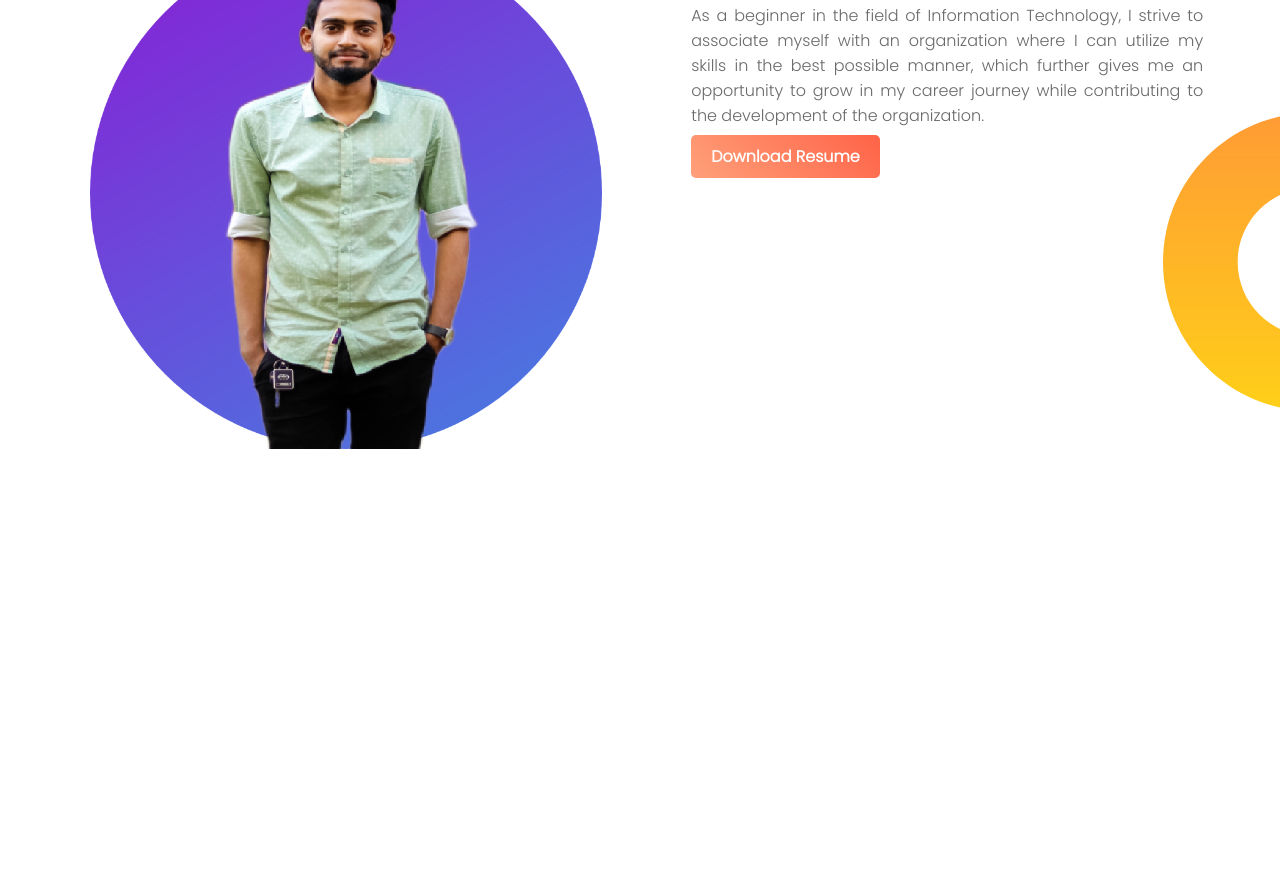
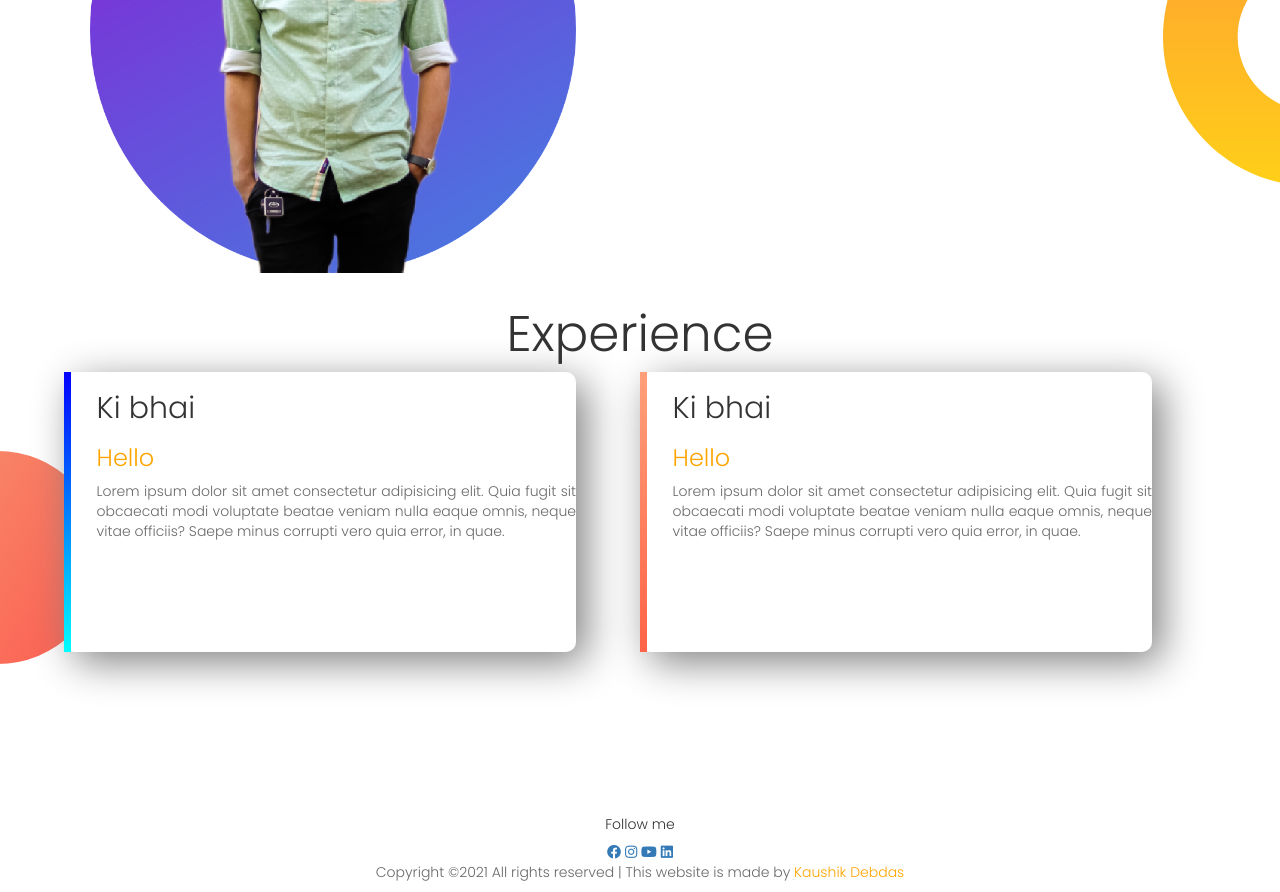
Before and after one commit to KaushikDebdas/Web_Portfolio, a plain HTML site: page index.html in a window 1280 px wide. Shown: the part 713-1605 px from the top of the page. Before the commit the page ends 1300 px from the top, so only its background shows below. Drawn offline with nearby package versions, Linux system fonts and the light colour scheme.

Commit message:
experience & footer part complete

```diff
--- a/css/style.css
+++ b/css/style.css
@@ -18,7 +18,7 @@ section{
     background-image: url("../image/top-banner.png");
     background-repeat: no-repeat;
 }
-.name-highlight{
+.orange-highlight{
     color: orange;
 }
 .button{
@@ -60,3 +60,34 @@ section{
     font-weight: bold;
     color: white;
 }
+/* Experience Area */
+.experience-area{
+    background-image: url("../image/exp-bg.png");
+    background-repeat: no-repeat;
+    background-position: left;
+    padding: auto;
+    text-align: justify;
+}
+.experience-area h1{
+    text-align: center;
+}
+.signle-experience{
+    box-shadow: 10px 10px 40px gray;
+    border-radius: 10px;
+    height: 80%;
+    background-color: white;
+}
+#full-stack{
+    border-left: 7px solid;
+    border-image: linear-gradient(180deg, blue, cyan);
+    border-image-slice: 1;
+}
+#baby-stack{
+    border-left: 7px solid;
+    border-image: linear-gradient(180deg, lightSalmon, tomato);
+    border-image-slice: 1;
+}
+/* Footer Area */
+.footer-area{
+    text-align: center;
+}
--- a/index.html
+++ b/index.html
@@ -5,9 +5,15 @@
     <meta http-equiv="X-UA-Compatible" content="IE=edge">
     <meta name="viewport" content="width=device-width, initial-scale=1.0">
     <title>My Portfolio</title>
+    <!--  Google Font css file  -->
     <link rel="preconnect" href="https://fonts.googleapis.com">
     <link rel="preconnect" href="https://fonts.gstatic.com" crossorigin>
     <link href="https://fonts.googleapis.com/css2?family=Poppins:wght@100;300&display=swap" rel="stylesheet">
+    <!--  Bootstrap css file  -->
+    <link rel="stylesheet" href="https://maxcdn.bootstrapcdn.com/bootstrap/3.3.7/css/bootstrap.min.css">
+    <!--  font awesome icons  -->
+    <link rel="stylesheet" href="https://cdnjs.cloudflare.com/ajax/libs/font-awesome/5.15.4/css/all.min.css">
+    <!--  Main css file  -->
     <link rel="stylesheet" href="css/style.css">
 </head>
 <body>
@@ -18,7 +24,7 @@
     <section class="top-banner">
         <div class="half-width">
             <h1>Welcome To</h1>
-            <h1><span class="name-highlight">Kaushik Debdas's </span>Website</h1>
+            <h1><span class="orange-highlight">Kaushik Debdas's </span>Website</h1>
 
             <h3>Professional Web Developer</h3>
             <p>Hello, I am Kaushik Debdas. A fresh graduate from United International University with an interest in web development and comfortable with Javascript, Looking for a hard and challenging job where I will have the scope to utilize my potentiality, adaptability, and skill to do something innovative and from where I will be able to enhance my knowledge.</p>
@@ -43,6 +49,39 @@
     </section>
     <!--End Download Resume Part-->
 
-    <footer></footer>
+    <!--Start Experience Part-->
+    <section class="experience-area">
+        <h1>Experience</h1>
+        <div class="half-width signle-experience" id="full-stack">
+            <h2>Ki bhai</h2>
+            <h3><span class="orange-highlight">Hello</span></h3>
+            <p>Lorem ipsum dolor sit amet consectetur adipisicing elit. Quia fugit sit obcaecati modi voluptate beatae veniam nulla eaque omnis, neque vitae officiis? Saepe minus corrupti vero quia error, in quae.</p>
+        </div>
+        <div class="half-width signle-experience" id="baby-stack">
+            <h2>Ki bhai</h2>
+            <h3><span class="orange-highlight">Hello</span></h3>
+            <p>Lorem ipsum dolor sit amet consectetur adipisicing elit. Quia fugit sit obcaecati modi voluptate beatae veniam nulla eaque omnis, neque vitae officiis? Saepe minus corrupti vero quia error, in quae.</p>
+        </div>
+
+    </section>
+    <!--End Download Resume Part-->
+
+    <!--Start Footer Part-->
+    <footer class="footer-area">
+                <div class="social text-center">
+                    <h5>Follow me</h5>
+                    <a href="https://www.facebook.com/kaushik.debdas/" target="_blank"><i class="fab fa-facebook"></i></a>
+                    <a href="https://www.instagram.com/kaushik_debdas/" target="_blank"><i class="fab fa-instagram"></i></a>
+                    <a href="https://www.youtube.com/channel/UC1uxhBB_FlzwaSDrcdWjOug" target="_blank"><i class="fab fa-youtube"></i></a>
+                    <a href="https://www.linkedin.com/in/kaushik-debdas-233589208/" target="_blank"><i class="fab fa-linkedin"></i></a>
+                </div>
+                <div>
+                    <p>Copyright ©2021 All rights reserved | This website is made by
+                    <a href="https://www.linkedin.com/in/kaushik-debdas-233589208/" target="_blank"><span class="orange-highlight">Kaushik Debdas</span></a>
+                    </p>
+                </div>
+    </footer>
+    <!--End Footer Part-->
+
 </body>
 </html>
```
